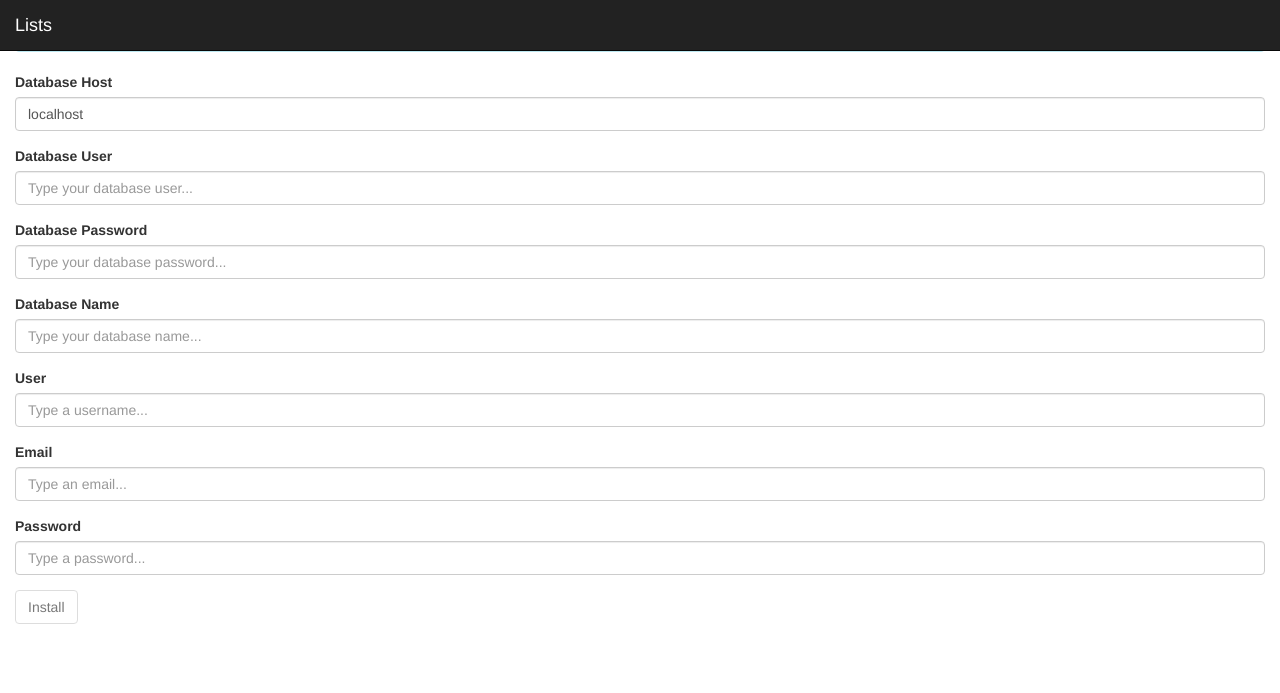
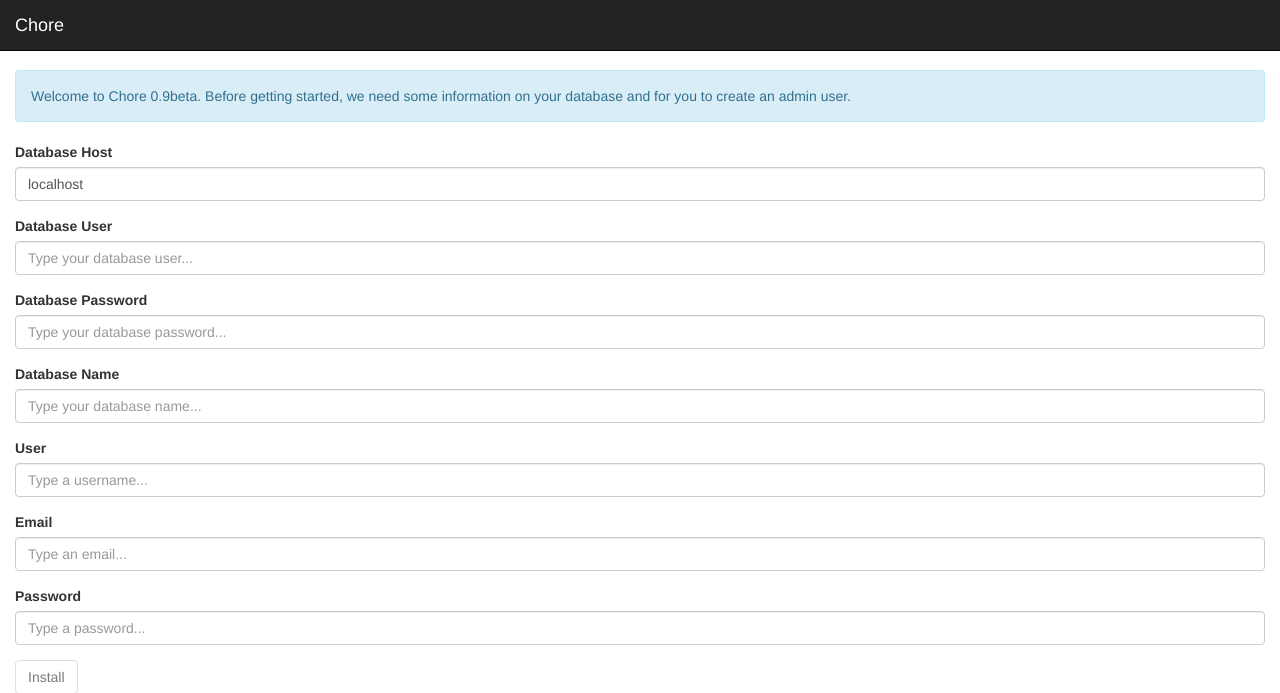
Before and after one commit to joshf/Chore, a PHP site: page /install/index.php in a window 1280 px wide. Shown: the top 693 px of the page. Run offline with PHP 8.4, Linux system fonts and the light colour scheme.

Commit message:
Update installer

```diff
--- a/install/index.php
+++ b/install/index.php
@@ -1,12 +1,12 @@
 <?php
 
-//Lists, Copyright Josh Fradley (http://github.com/joshf/Lists
+//Chore, Copyright Josh Fradley (http://github.com/joshf/Chore
 
 require_once("../assets/version.php");
 
-//Check if Lists has been installed
+//Check if Chore has been installed
 if (file_exists("../config.php")) {
-    die("Information: Lists has already been installed! You can login <a href=\"../login.php\">here</a> or to reinstall the app please delete your config.php file and run this installer again.");
+    die("Information: Chore has already been installed! You can login <a href=\"../login.php\">here</a> or to reinstall the app please delete your config.php file and run this installer again.");
 }
 
 if (isset($_POST["install"])) {
@@ -38,25 +38,21 @@
     }
 
     //Create data table
-    $createdatatable = "CREATE TABLE `data` (
-	`id` smallint(10) NOT NULL,
-    `list` smallint(10) NOT NULL,
+    $createitemstable = "CREATE TABLE `items` (
+    `id` smallint(10) NOT NULL,
+    `category` varchar(20) NOT NULL,
+    `highpriority` tinyint(1) NOT NULL,
     `item` varchar(300) NOT NULL,
+    `details` varchar(300) NOT NULL,
     `created` date NOT NULL,
-    `complete` int(1) NOT NULL,
+    `has_due` int(11) NOT NULL,
+    `due` date NOT NULL,
+    `completed` tinyint(1) NOT NULL DEFAULT \"0\",
+    `datecompleted` date NOT NULL,
     PRIMARY KEY (`id`)
-    ) ENGINE=MyISAM;";
+    ) ENGINE=InnoDB;";
 
-    mysqli_query($con, $createdatatable) or die(mysqli_error($con));
-
-    //Create lists table
-    $createliststable = "CREATE TABLE `lists` (
-    `id` smallint(10) NOT NULL,
-    `name` varchar(100) NOT NULL,
-    PRIMARY KEY (`id`)
-    ) ENGINE=MyISAM;";
-
-    mysqli_query($con, $createliststable) or die(mysqli_error($con));
+    mysqli_query($con, $createitemstable) or die(mysqli_error($con));
 
     //Create users table
     $createuserstable = "CREATE TABLE `users` (
@@ -68,15 +64,13 @@
     `hash` varchar(200) NOT NULl,
     `api_key` varchar(200) NOT NULl,
     PRIMARY KEY (`id`)
-    ) ENGINE=MyISAM;";
+    ) ENGINE=InnoDB;";
 
     mysqli_query($con, $createuserstable) or die(mysqli_error($con));
 
     //Add keys
-    mysqli_query($con, "ALTER TABLE `data` ADD PRIMARY KEY (`id`)");
     mysqli_query($con, "ALTER TABLE `lists` ADD PRIMARY KEY (`id`)");
     mysqli_query($con, "ALTER TABLE `users` ADD PRIMARY KEY (`id`)");
-    mysqli_query($con, "ALTER TABLE `data` CHANGE `id` `id` INT(8) NOT NULL AUTO_INCREMENT");
     mysqli_query($con, "ALTER TABLE `lists` CHANGE `id` `id` INT(8) NOT NULL AUTO_INCREMENT");
     mysqli_query($con, "ALTER TABLE `users` CHANGE `id` `id` INT(8) NOT NULL AUTO_INCREMENT");
 
@@ -102,10 +96,10 @@
 <meta http-equiv="X-UA-Compatible" content="IE=edge">
 <meta name="viewport" content="width=device-width, initial-scale=1">
 <link rel="icon" href="../assets/favicon.ico">
-<title>Lists &raquo; Install</title>
+<title>Chore &raquo; Install</title>
 <link rel="apple-touch-icon" href="../assets/icon.png">
 <link rel="stylesheet" href="../assets/bower_components/bootstrap/dist/css/bootstrap.min.css" type="text/css" media="screen">
-<link rel="stylesheet" href="../assets/css/lists.css" type="text/css" media="screen">
+<link rel="stylesheet" href="../assets/css/chore.css" type="text/css" media="screen">
 <!-- HTML5 shim and Respond.js for IE8 support of HTML5 elements and media queries -->
 <!--[if lt IE 9]>
 <script src="https://oss.maxcdn.com/html5shiv/3.7.2/html5shiv.min.js"></script>
@@ -116,7 +110,7 @@
 <nav class="navbar navbar-inverse navbar-fixed-top">
 <div class="container-fluid">
 <div class="navbar-header">
-<a class="navbar-brand" href="index.php">Lists</a>
+<a class="navbar-brand" href="index.php">Chore</a>
 </div>
 </div>
 </nav>
@@ -126,14 +120,14 @@
 if (isset($_POST["install"])) {
 
 ?>
-<p>Lists has been successfully installed. Please delete the "install" folder from your server, as it poses a potential security risk!</p>
+<p>Chore has been successfully installed. Please delete the "install" folder from your server, as it poses a potential security risk!</p>
 <a href="../login.php" class="btn btn-default" role="button">Login</a>
 <?php
 
 } else {
 
 ?>
-<div class="alert alert-info">Welcome to Lists <?php echo $version ?>. Before getting started, we need some information on your database and for you to create an admin user.</div>
+<div class="alert alert-info">Welcome to Chore <?php echo $version ?>. Before getting started, we need some information on your database and for you to create an admin user.</div>
 <form id="installform" method="post" autocomplete="off">
 <div class="form-group">
 <label for="dbhost">Database Host</label>
```
